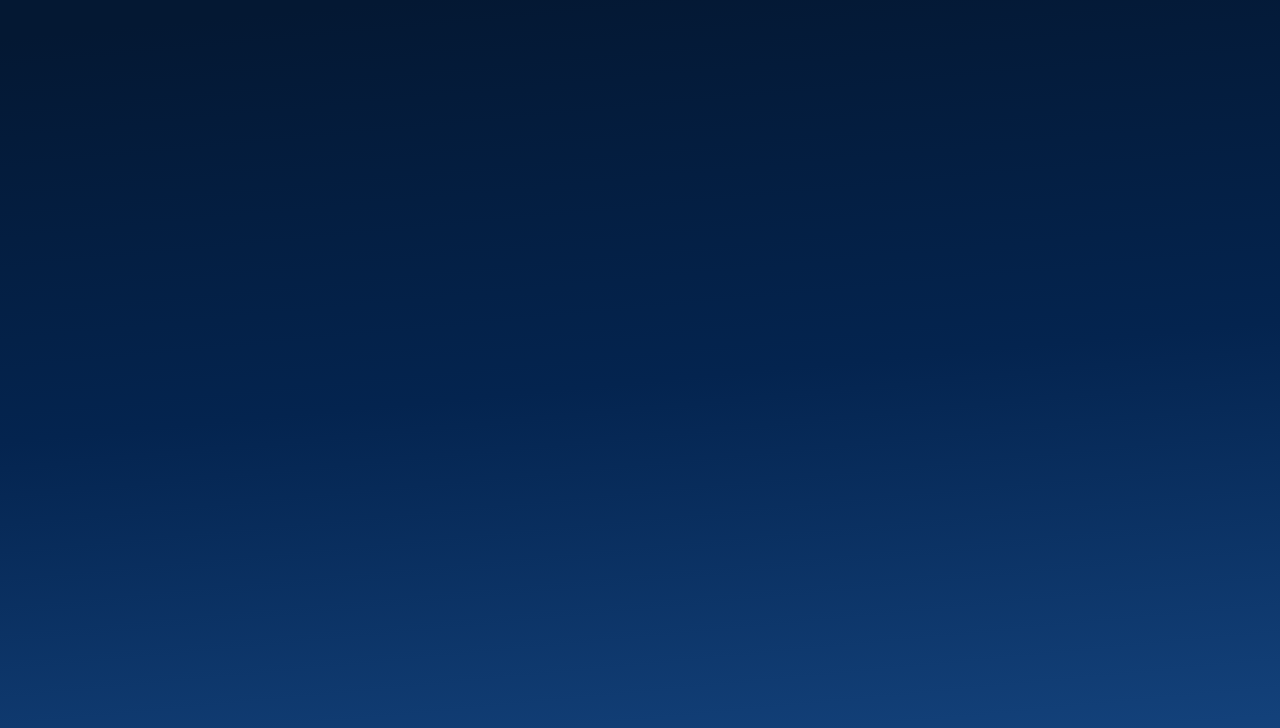
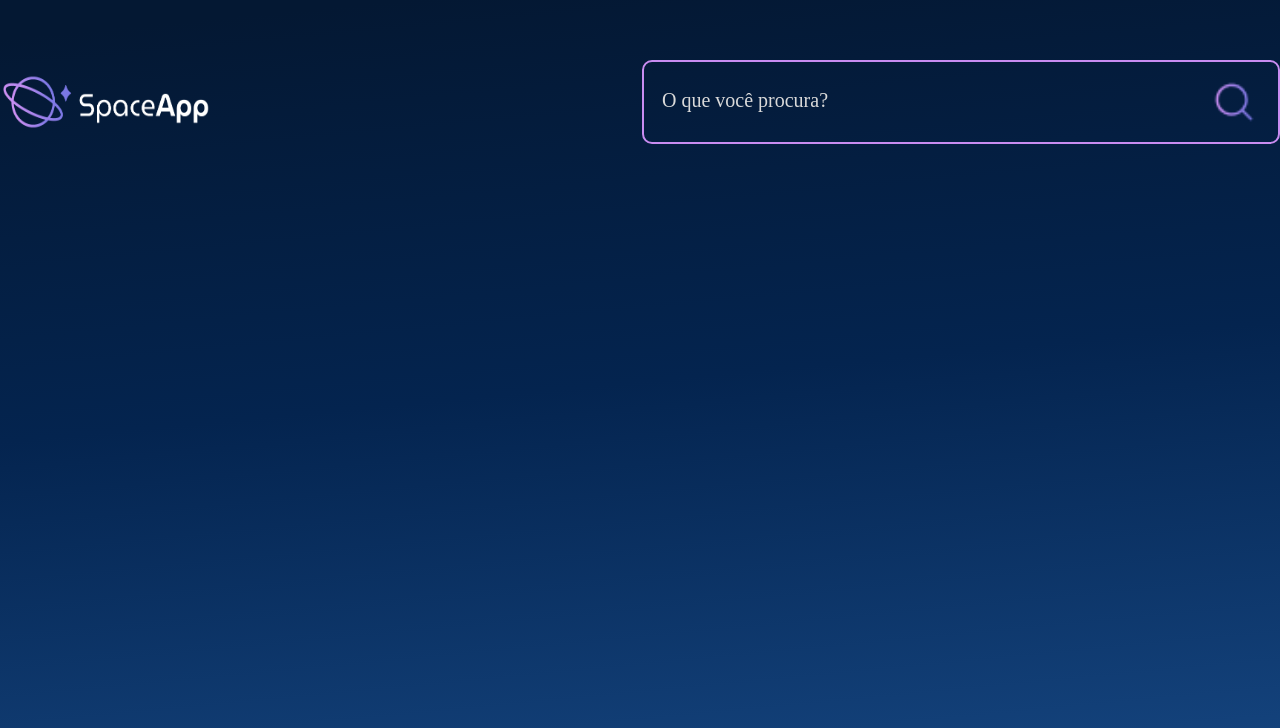
Before and after one commit to vinimanfrin/space-app, a React (Vite) app: page / in a window 1280 px wide. Shown: the top 728 px of the page. Built offline with nearby package versions, Linux system fonts and the light colour scheme.

Commit message:
Criação e estilização do componente Cabeçalho

```diff
--- a/src/App.jsx
+++ b/src/App.jsx
@@ -1,5 +1,6 @@
 import styled from "styled-components"
 import EstilosGlobais from "./componentes/EstilosGlobais"
+import Cabecalho from "./componentes/Cabecalho"
 
 const FundoGradiente = styled.div`
   background: linear-gradient(174.61deg, #041833 4.16%, #04244F 48%, #154580 96.76%);
@@ -12,6 +13,7 @@ function App() {
   return (
     <FundoGradiente>
       <EstilosGlobais/>
+      <Cabecalho/>
     </FundoGradiente>
   )
 
--- /dev/null
+++ b/src/componentes/Cabecalho/index.jsx
@@ -0,0 +1,24 @@
+import styled from "styled-components"
+import CampoTexto from "../CampoTexto"
+
+const HeaderEstilizado = styled.header`
+    padding: 60px 0;
+    display: flex;
+    justify-content: space-between;
+    img{
+        max-width: 212px;
+    }
+
+
+`
+
+const Cabecalho = () => {
+    return(
+        <HeaderEstilizado>
+            <img src="/imagens/logo.png" alt="" />
+            <CampoTexto/>
+        </HeaderEstilizado>
+    )
+}
+
+export default Cabecalho
--- /dev/null
+++ b/src/componentes/CampoTexto/index.jsx
@@ -0,0 +1,46 @@
+import styled from "styled-components"
+
+const InputEstilizado = styled.div`
+    width: 602px;
+    height: 56px;
+    padding: 12px 16px;
+
+    display: flex;
+    justify-content: space-between;
+
+
+    border: 2px solid rgba(201, 140, 241, 1);
+    border-radius: 10px;
+
+    input{
+        background:none;
+        border: none;
+        width: 100%;
+
+        &::placeholder{
+            color: rgba(217, 217, 217, 1);
+            font-size: 20px;
+            font-weight: 400;
+            line-height: 20px;
+        }
+
+        &:focus {
+            outline: none;
+        }
+    }
+`
+const ImagemLupa = styled.img`
+    max-width: 32px;
+
+`
+
+const CampoTexto = () => {
+    return(
+        <InputEstilizado>
+            <input type="text" placeholder="O que você procura?" />
+            <ImagemLupa src="/imagens/search.png"/>
+        </InputEstilizado>
+    )
+}
+
+export default CampoTexto
```
Also changed, not shown: public/imagens/logo.png (added), public/imagens/search.png (added).
